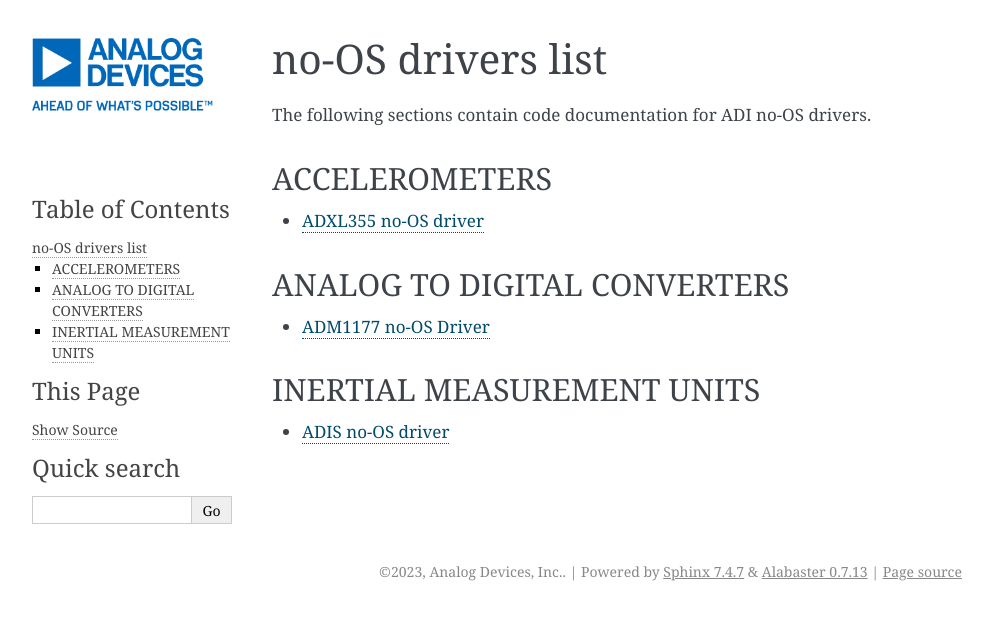
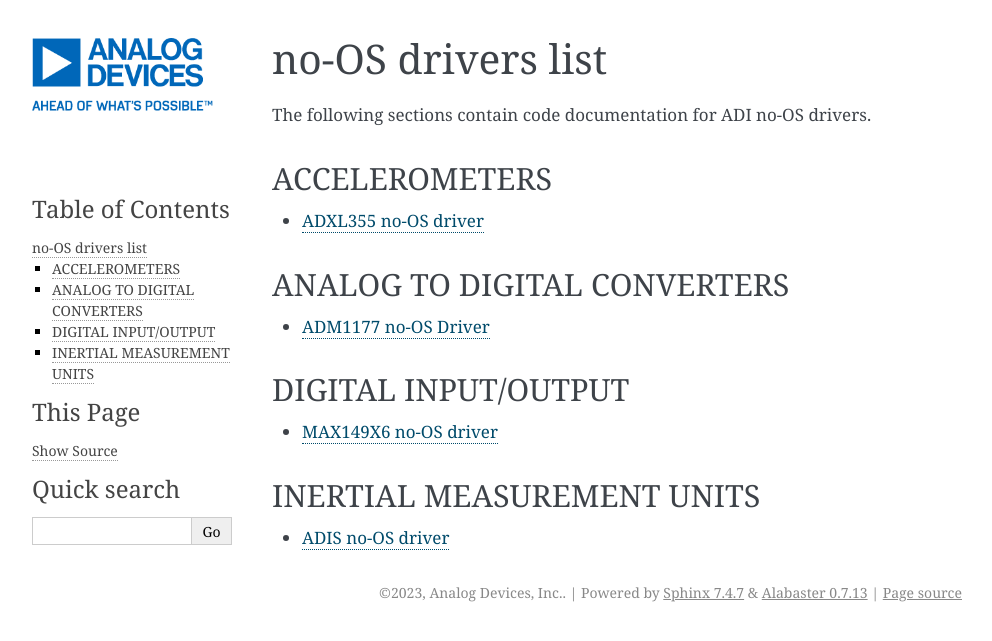
Before and after one commit to CiprianRegus/no-OS-core, a Sphinx documentation site: the page built from doc/sphinx/source/drivers_doc.rst, in a window 1280 px wide. Shown: the top 641 px of the page, without its empty margins (148-1140 px from the left). Built offline with Sphinx 7.4.7, drawn with Linux system fonts in a browser that asks for light colours.

Commit message:
doc: sphinx: add max149x6 into drivers toc
Link the max149x6 README.rst to the sphinx no-so drivers table of content.

Signed-off-by: Antoniu Miclaus <antoniu.miclaus@analog.com>

```diff
--- /dev/null
+++ b/doc/sphinx/source/drivers/max149x6.rst
@@ -0,0 +1 @@
+.. include:: ../../../../drivers/digital-io/max149x6/README.rst
--- a/doc/sphinx/source/drivers_doc.rst
+++ b/doc/sphinx/source/drivers_doc.rst
@@ -18,6 +18,13 @@ ANALOG TO DIGITAL CONVERTERS
 
    drivers/adm1177
 
+DIGITAL INPUT/OUTPUT
+==========================
+.. toctree::
+   :maxdepth: 1
+
+   drivers/max149x6
+
 INERTIAL MEASUREMENT UNITS
 ==========================
 .. toctree::
```
